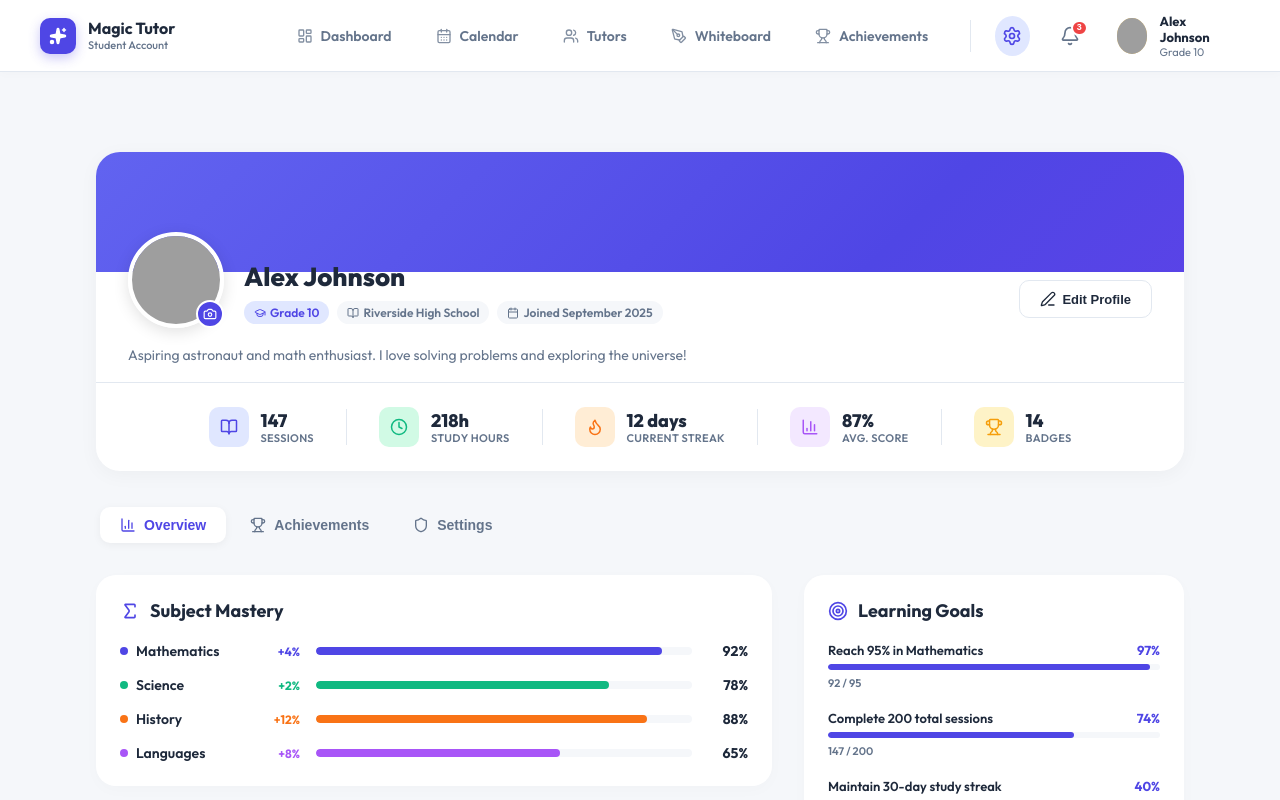
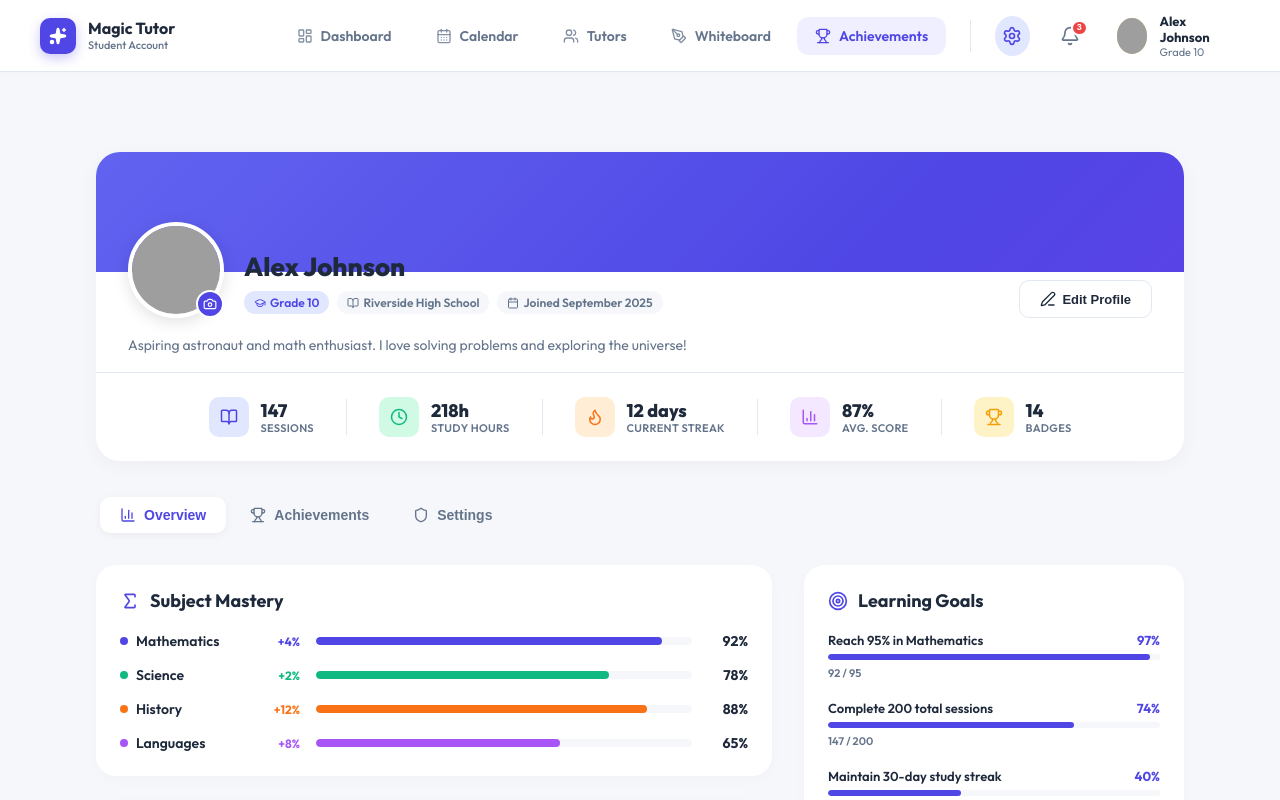
Before and after one commit to HamaRegaya/BoardyBoo, a Next.js app in the folder frontend/: page /profile in a window 1280 px wide. Built offline with nearby package versions, Linux system fonts and the light colour scheme; grey boxes are pictures that could not be loaded.

Commit message:
fix(dashboard): update achievements link and adjust profile header styles

```diff
--- a/frontend/src/app/(dashboard)/layout.tsx
+++ b/frontend/src/app/(dashboard)/layout.tsx
@@ -71,7 +71,7 @@
         { name: "Calendar", href: "/schedule", icon: CalendarDays },
         { name: "Tutors", href: "/tutors", icon: Users },
         { name: "Whiteboard", href: "/board", icon: PenTool },
-        { name: "Achievements", href: "/achievements", icon: Trophy },
+        { name: "Achievements", href: "/profile?tab=achievements", icon: Trophy },
     ];
 
     const isWizard = pathname === '/tutors/create';
@@ -97,7 +97,8 @@
                     {/* 2. Navigation Links */}
                     <nav className="topbar-nav">
                         {navItems.map((item) => {
-                            const isActive = pathname === item.href;
+                            const hrefPath = item.href.split("?")[0];
+                            const isActive = pathname === hrefPath || pathname === item.href;
                             const Icon = item.icon;
                             return (
                                 <Link
--- a/frontend/src/app/(dashboard)/profile/profile.css
+++ b/frontend/src/app/(dashboard)/profile/profile.css
@@ -22,9 +22,9 @@
 .prof-header-content {
     display: flex;
     justify-content: space-between;
-    align-items: flex-start;
+    align-items: flex-end;
     padding: 0 32px;
-    margin-top: -40px;
+    margin-top: -50px;
     position: relative;
     z-index: 2;
 }
@@ -74,6 +74,7 @@
 
 .prof-identity {
     padding-bottom: 4px;
+    padding-top: 16px;
 }
 
 .prof-name {
```
